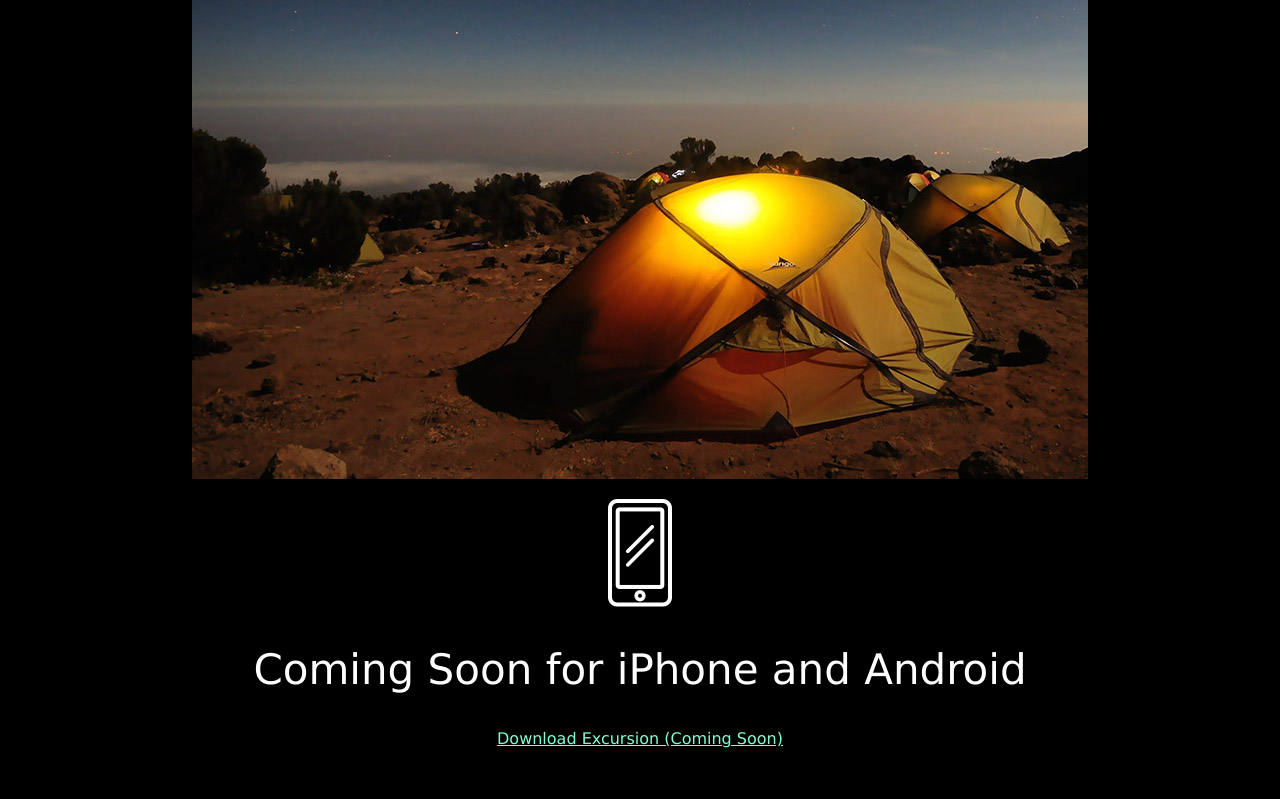
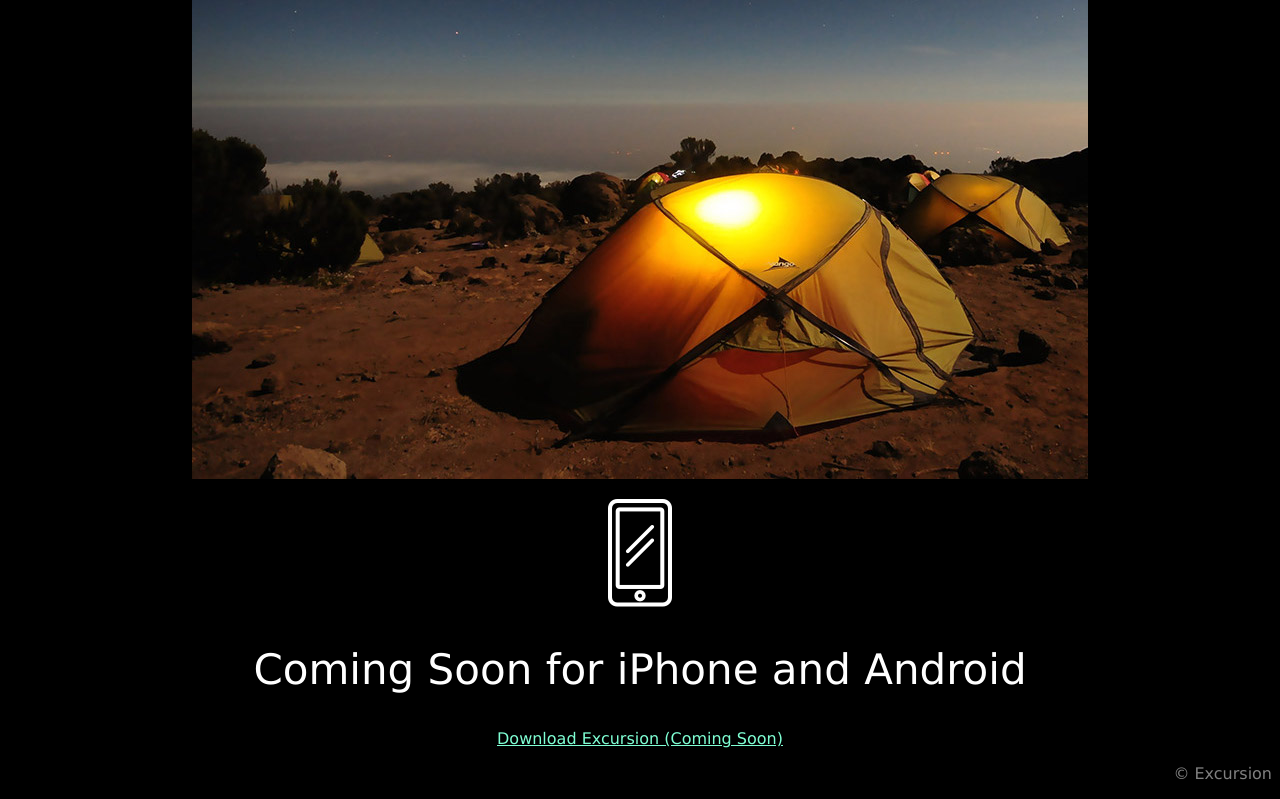
Before and after one commit to amsidhu/excursion, a plain HTML site: page index.html in a window 1280 px wide. Shown: the part 482-1281 px from the top of the page. Drawn offline with Linux system fonts and the light colour scheme.

Commit message:
Complete HTML and CSS code

```diff
--- a/resources/css/style.css
+++ b/resources/css/style.css
@@ -31,4 +31,5 @@ a {
 
 .footer {
   text-align: right;
+  color: Gray;
 }
```
